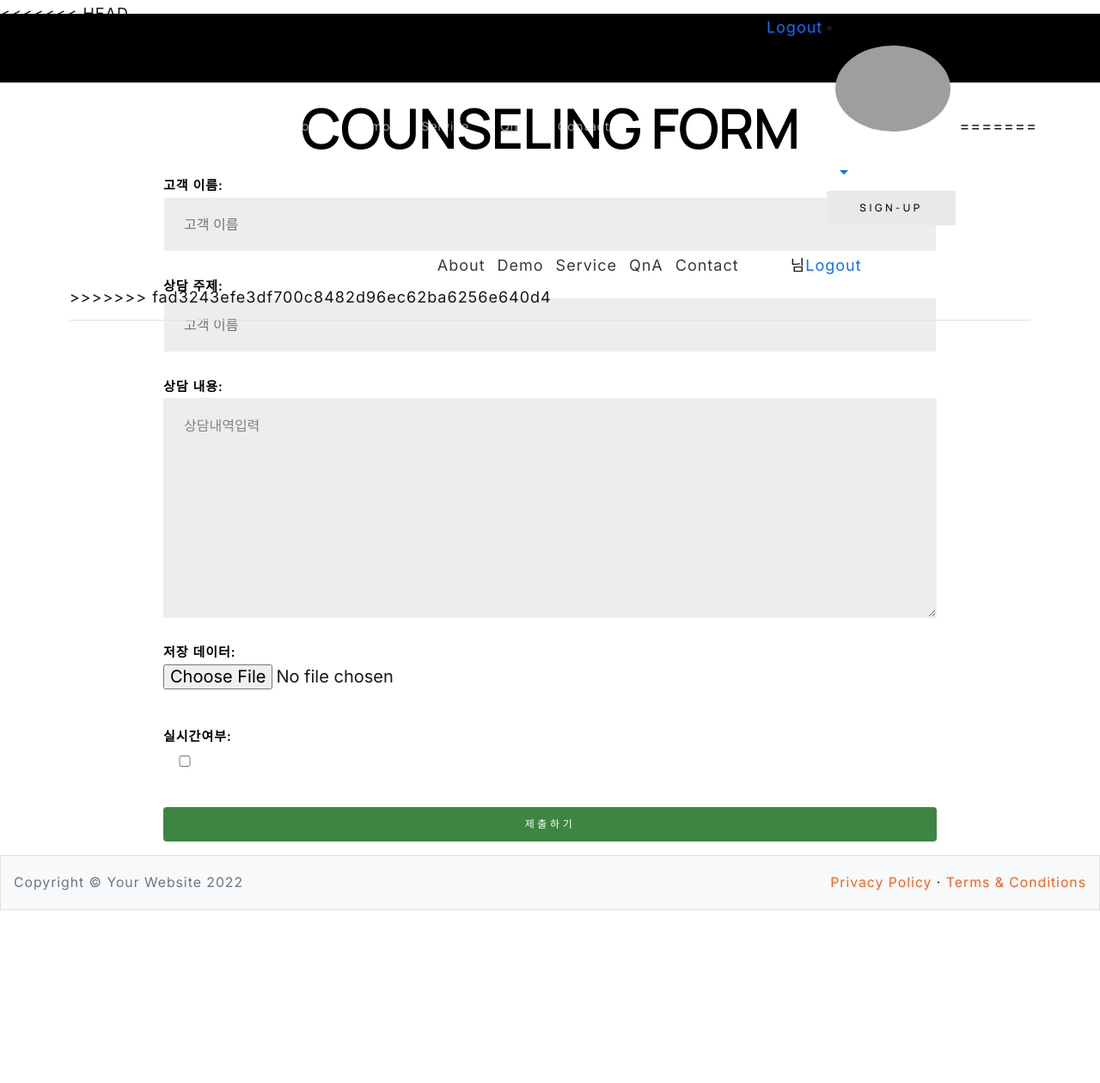
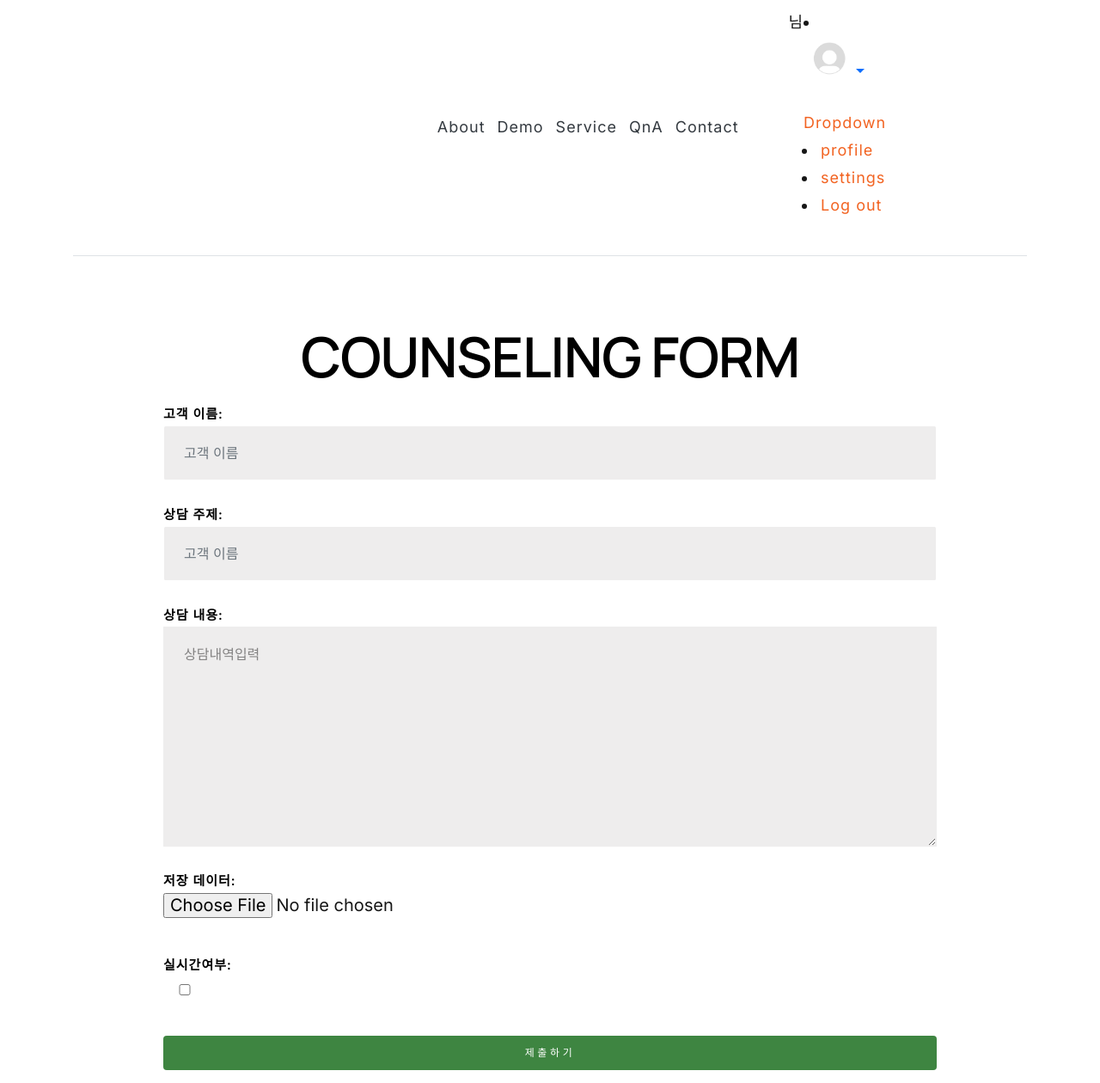
Before and after one commit to luxetverit/realtime-detection-and-recognize-facial-expression-webapp, a Django app: page /cam/list/form/ in a window 1280 px wide. Shown: the top 1260 px of the page at 86% size. Before the commit the page ends 1059 px from the top, so only its background shows below. Run offline with Django 4.2, Linux system fonts and the light colour scheme; the visitor is signed in with stand-in values (Sample User, id 1); some libraries are stand-ins or nearby versions; grey boxes are pictures that could not be loaded.

Commit message:
Update navbar.html

```diff
--- a/webapp/templates/navbar.html
+++ b/webapp/templates/navbar.html
@@ -1,51 +1,4 @@
-<<<<<<< HEAD
 {% load static %}
-
-<header class="s-header">
-    <div class="row s-header__inner">
-        <div class="s-header__block">
-            <div class="s-header__logo"> <!--로고 위치 문제 일어나서 막아뒀습니다-->
-                <a class="logo" href="/">
-                    <!--<img src="{% static 'img/EmoAI-logo-white.png' %}" alt="Homepage">-->
-                </a>
-            </div>
-
-            <a class="s-header__menu-toggle" href="#0"><span>Menu</span></a>
-        </div> <!-- end s-header__block -->
-
-        <nav class="s-header__nav">
-            <ul class="s-header__menu-links">
-                <li class="current"><a href="/" class="smoothscroll">Home</a></li>
-                <li><a href="/#about">About</a></li>
-                <li><a href="{% url 'app:demo' %}">Demo</a></li>
-                <li><a href="{% url 'app:service' %}">Service</a></li>
-                <li><a href="/QnA/">QnA</a></li>
-                <li><a href="/#contact_us">Contact</a></li>
-
-            </ul> <!-- s-header__menu-links -->
-          <div class="d-flex col-md-3">
-            {% if user.is_authenticated %}
-            <a class=" btn-outline-primary me-2" href="{% url 'app:index' %}" role="button">Logout</a>
-            <li class="dropdown nav-item">
-                    <a href="#pablo" class="profile-photo dropdown-toggle nav-link" data-toggle="dropdown">
-                      <div class="profile-photo-small">
-                        <img src="./assets/img/faces/avatar.jpg" alt="Circle Image" class="rounded-circle img-fluid">
-                      </div>
-                    </a>
-                    <div class="dropdown-menu dropdown-menu-right">
-                      <h6 class="dropdown-header">Dropdown header</h6>
-                      <a href="#pablo" class="dropdown-item">Me</a>
-                      <a href="#pablo" class="dropdown-item">Settings and other stuff</a>
-                      <a href="#pablo" class="dropdown-item">Sign out</a>
-                    </div>
-            {% else %}
-            <a class="btn btn-outline-primary me-2" href="{% url 'account:login' %}" role="button">Login</a>
-            {% endif %}
-            <a class="btn btn-primary" href="{% url 'account:signup' %}" role="button">sign-up</a>
-            <!-- button 색상 변경 style="background-color: grey" 옵션 추가-->
-            </div>
-        </nav> <!-- end s-header__nav -->
-=======
 <div class="b-example-divider"></div>
 <div class="container">
 <nav class="d-flex flex-wrap align-items-center justify-content-center justify-content-md-between py-3 mb-4 border-bottom">
@@ -63,13 +16,28 @@
       <div class="d-flex col-md-3">
         {% if user.is_authenticated %}
         {{ user.userid }}님
-        <a class=" btn-outline-primary me-2" href="{% url 'account:logout' %}" role="button">Logout</a>
+        <li class="has-children">
+            <a class="profile-photo dropdown-toggle nav-link" data-toggle="dropdown">
+                <img src="{% static 'img/avatar.png' %}" width="40" height="40" alt="Circle Image" class="rounded-circle img-fluid">
+            </a>
+            <a href="#">Dropdown</a>
+            <ul class="dropdown">
+                <li><a href="{% url 'account:profile' %}">profile</a></li>
+                <li><a href="{% url 'account:userinfo' %}">settings</a></li>
+                <li><a href="{% url 'account:logout' %}">Log out</a></li>
+            </ul>
+        </li>
         {% else %}
         <a class="btn btn-outline-primary me-2" href="{% url 'account:login' %}" role="button">Login</a>
         <a class="btn btn-primary" href="{% url 'account:signup' %}" role="button">sign-up</a>
         {% endif %}
         <!-- button 색상 변경 style="background-color: grey" 옵션 추가-->
       </div>
->>>>>>> fad3243efe3df700c8482d96ec62ba6256e640d4
     </header>
   </div>
+
+<script>
+$(document).ready(function() {
+    $('.dropdown-toggle').dropdown();
+    });
+</script>
```
